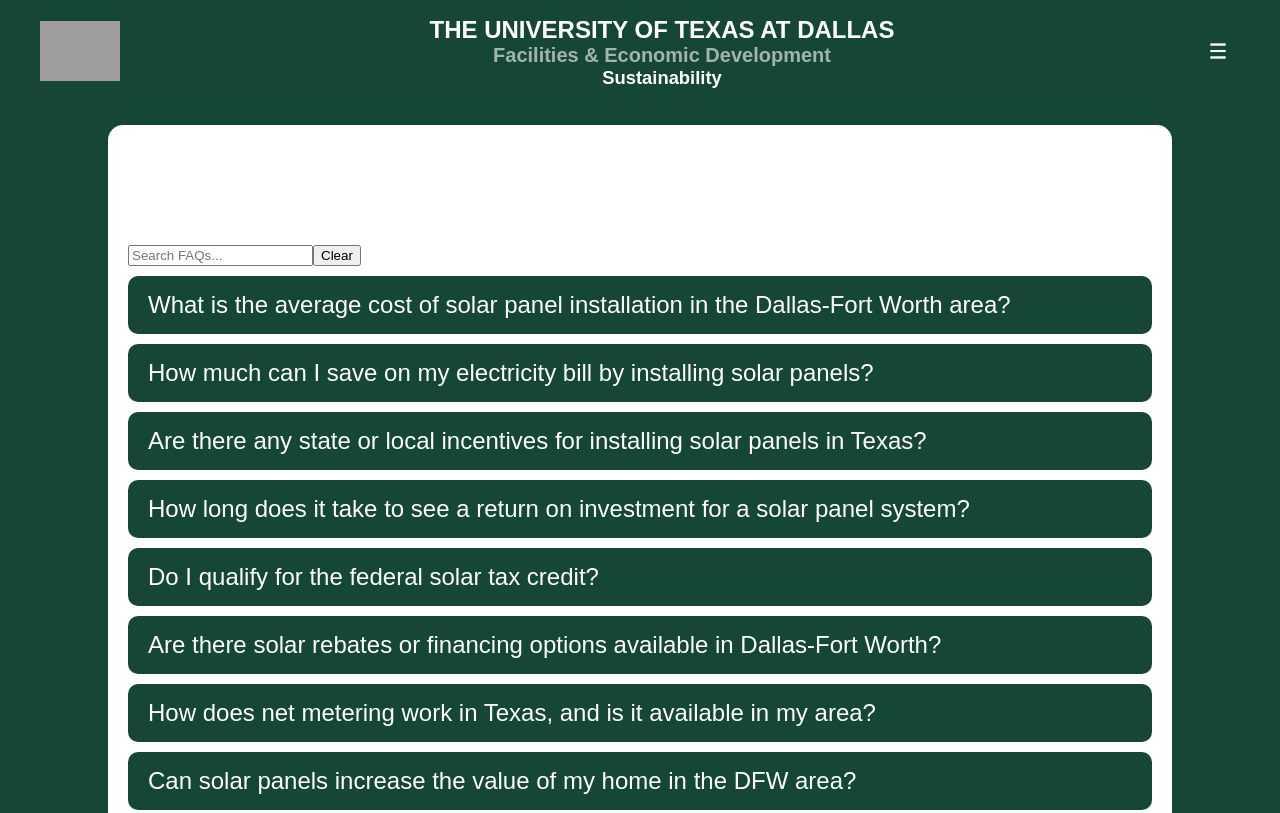
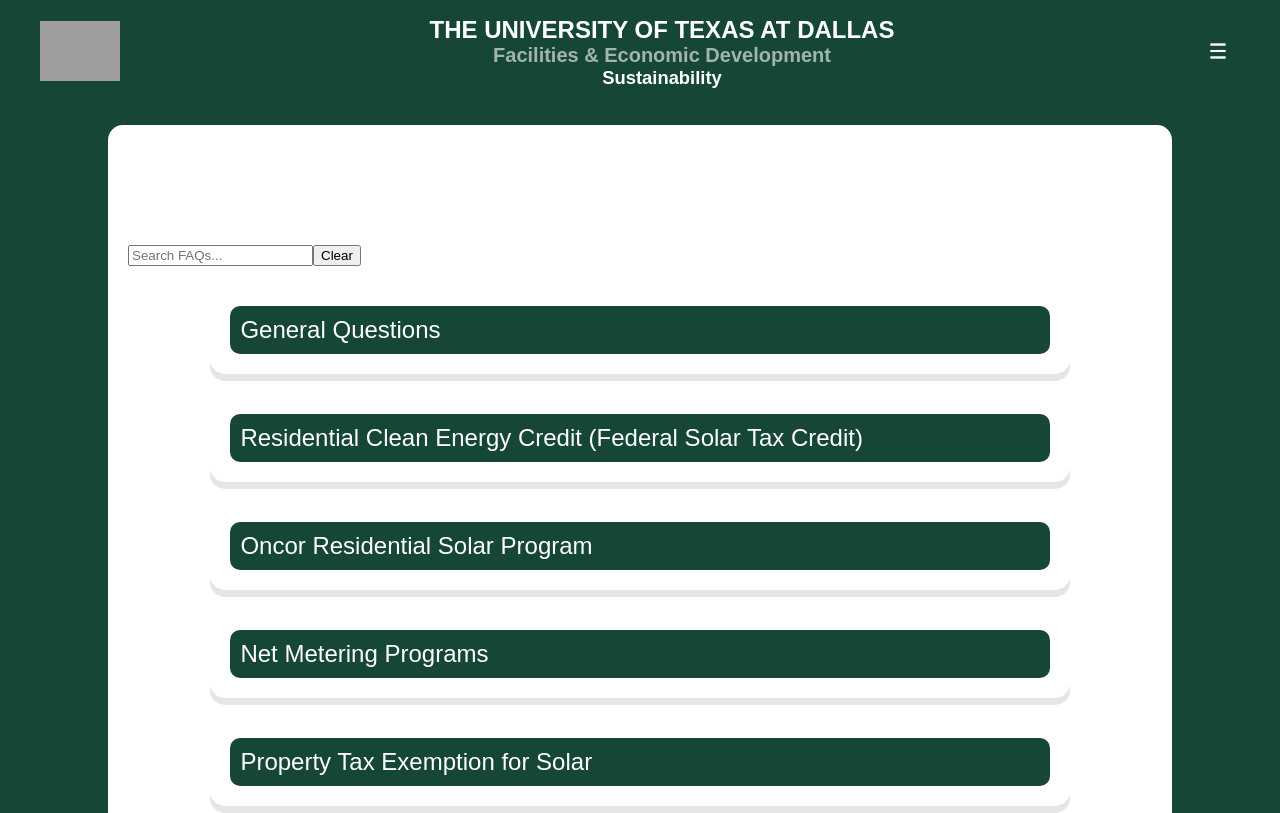
Before and after one commit to UTDallasEPICS/Residential-Solar-Calculator, a React (Create React App) app: page /faq in a window 1280 px wide. Shown: the top 813 px of the page. Built offline with nearby package versions, Linux system fonts and the light colour scheme; grey boxes are pictures that could not be loaded.

Commit message:
Updated FAQ
Fixed FAQ

```diff
--- a/src/components/faq.js
+++ b/src/components/faq.js
@@ -1,77 +1,15 @@
-import React, { useEffect, useState } from 'react';
+import React, { useState } from 'react';
 import './Styles.css';
 
 const FAQ = () => {
-    const [expandedIndex, setExpandedIndex] = useState(null); // State to track which question is expanded
+    const [expandedSectionIndex, setExpandedSectionIndex] = useState(null); // Track expanded section
+    const [expandedQuestionIndex, setExpandedQuestionIndex] = useState(null); // Track expanded question within section
+    const [filter, setFilter] = useState(''); // Track search filter
 
-    useEffect(() => {
-        const questions = document.querySelectorAll('.faq-question');
-        const searchInput = document.getElementById('search');
-        const clearButton = document.getElementById('clear-search');
-        const noResultsMessage = document.getElementById('no-results');
-
-        const highlightSearchTerm = (text, term) => {
-            const regex = new RegExp(`(${term})`, 'gi');
-            return text.replace(regex, '<mark>$1</mark>');
-        };
-
-        const resetHighlighting = (answer, originalText) => {
-            answer.innerHTML = originalText;
-        };
-
-        searchInput.addEventListener('input', () => {
-            const filter = searchInput.value.toLowerCase();
-            let hasResults = false;
-
-            questions.forEach((question) => {
-                const answer = question.nextElementSibling;
-                const originalAnswerText = answer.getAttribute('data-original-text');
-
-                if (!originalAnswerText) {
-                    answer.setAttribute('data-original-text', answer.innerHTML);
-                }
-
-                const answerText = answer.getAttribute('data-original-text').toLowerCase();
-                const questionText = question.textContent.toLowerCase();
-
-                if (answerText.includes(filter) || questionText.includes(filter)) {
-                    question.style.display = 'block';
-                    question.parentElement.style.display = 'block';
-                    answer.style.display = 'block';
-                    question.classList.add('active');
-
-                    const highlightedAnswer = highlightSearchTerm(answer.getAttribute('data-original-text'), filter);
-                    answer.innerHTML = highlightedAnswer;
-                    hasResults = true;
-                } else {
-                    question.style.display = 'none';
-                    question.parentElement.style.display = 'none';
-                    answer.style.display = 'none';
-                }
-
-                if (filter === '') {
-                    resetHighlighting(answer, answer.getAttribute('data-original-text'));
-                    question.style.display = 'block';
-                    answer.style.display = 'none';
-                    question.classList.remove('active');
-                    hasResults = true;
-                }
-            });
-
-            if (hasResults) {
-                noResultsMessage.style.display = 'none';
-            } else {
-                noResultsMessage.style.display = 'block';
-            }
-        });
-
-        clearButton.addEventListener('click', () => {
-            searchInput.value = '';
-            searchInput.dispatchEvent(new Event('input'));
-        });
-    }, []);
-
-        const faqs = [
+    const sections = [
+        {
+            title: "General Questions",
+            faqs: [
                 {
                     question: "What is the average cost of solar panel installation in the Dallas-Fort Worth area?",
                     answer: "The average cost is about $2.20 to $3.04 per watt, depending on system size and location. A 5-kW system can range from $10,000 to $15,200 before incentives. Prices vary with panel quality and installer rates. Dallas tends to be on the lower end compared to other Texas cities. Incentives may further reduce costs."
@@ -151,44 +89,171 @@
                 {
                     question: "How do I maintain my solar panels, and can they be damaged by debris or dirt?",
                     answer: "Maintenance is minimal and typically involves periodic cleaning to remove debris, dirt, and leaves. Regular checks ensure panels stay efficient. Solar panels are durable, but heavy debris could potentially cause damage. In most cases, rain helps keep them clean, and professional maintenance checks can ensure optimal performance."
+                }
+            ]
         },
         {
+            title: "Residential Clean Energy Credit (Federal Solar Tax Credit)",
+            faqs: [
+                {
+                    question: "What is the Federal Solar Tax Credit?",
+                    answer: "The Federal Solar Tax Credit is a tax incentive from the federal government. It allows you to subtract a portion of the cost of your solar system directly from your federal taxes."
+                },
+                {
+                    question: "How much can I get?",
+                    answer: "You can claim 30% of the total cost of your solar installation, which includes solar panels, wiring, labor, permits, etc."
+                },
+                {
+                    question: "How does the credit work?",
+                    answer: "When you file your federal taxes, this credit reduces the amount of tax you owe. If you owe $8,000 in taxes and have a $6,000 solar credit, you will only need to pay $2,000 in taxes."
+                },
+                {
+                    question: "Can unused credits be rolled over?",
+                    answer: "Yes. If your tax credit is larger than what you owe for the year, the unused portion can be carried over to the next year."
+                },
+                {
+                    question: "Who is eligible?",
+                    answer: "Homeowners in the U.S. who install solar panels or upgrade existing systems can claim this credit."
+                }
+            ]
+        },
+        {
+            title: "Oncor Residential Solar Program",
+            faqs: [
+                {
+                    question: "What is the Oncor Residential Solar Program?",
+                    answer: "This program offers rebates to homeowners within Oncor’s service area who install solar panels, helping reduce the upfront cost of solar installation."
+                },
+                {
+                    question: "How much can I get?",
+                    answer: "You can receive a rebate of up to $9,000, depending on your system's size and efficiency."
+                },
+                {
+                    question: "Who is eligible?",
+                    answer: "You must live within Oncor's service area and install a qualifying solar photovoltaic (PV) system."
+                },
+                {
+                    question: "How do I apply?",
+                    answer: "After installing your system, apply for the rebate through Oncor."
+                }
+            ]
+        },
+        {
+            title: "Net Metering Programs",
+            faqs: [
+                {
+                    question: "What is net metering?",
+                    answer: "Net metering allows you to send extra energy produced by your solar panels back to the grid, and your utility company will give you credit on your electricity bill for the energy you contribute."
+                },
+                {
+                    question: "How does it work?",
+                    answer: "When your solar panels produce more energy than you need, the excess energy is sent to the grid."
+                },
+                {
+                    question: "What are the benefits of net metering?",
+                    answer: "Lower electricity bills and energy independence are key benefits."
+                },
+                {
+                    question: "Who offers net metering in DFW?",
+                    answer: "Some local utility companies in the Dallas-Fort Worth area offer net metering."
+                }
+            ]
+        },
+        {
+            title: "Property Tax Exemption for Solar",
+            faqs: [
+                {
+                    question: "What is the property tax exemption for solar?",
+                    answer: "This exemption prevents you from paying property taxes on the increased value of your home due to installing solar panels."
+                },
+                {
+                    question: "How does it work?",
+                    answer: "The added value from solar installations is not taxed."
+                },
+                {
+                    question: "What are the benefits?",
+                    answer: "You save money by avoiding extra property taxes on the value added by your solar system."
+                },
+                {
+                    question: "Who is eligible?",
+                    answer: "All Texas homeowners who install solar panels qualify for this state-wide exemption."
+                }
+            ]
+        },
+        {
+            title: "Contact Information",
+            faqs: [
+                {
                     question: "Have any more questions?",
-                answer: "Please feel free to contact us at (insert email here)"
+                    answer: "Please feel free to contact us at (insert email here)."
                 }
+            ]
+        }
+    ];
 
 
-        ];
+    const toggleSection = (index) => {
+        setExpandedSectionIndex(expandedSectionIndex === index ? null : index); // Toggle section display
+        setExpandedQuestionIndex(null); // Close any open question when a new section is opened
+    };
 
-    const toggleAnswer = (index) => {
-        setExpandedIndex(expandedIndex === index ? null : index); // Toggle the answer display
+    const toggleQuestion = (index) => {
+        setExpandedQuestionIndex(expandedQuestionIndex === index ? null : index); // Toggle question display
     };
+
+    const filteredSections = sections.map(section => {
+        const filteredFaqs = section.faqs.filter(faq =>
+            faq.question.toLowerCase().includes(filter) || faq.answer.toLowerCase().includes(filter)
+        );
+        return { ...section, faqs: filteredFaqs };
+    }).filter(section => section.faqs.length > 0);
 
     return (
         <div className="faq-section">
             <h1 className="MainHeader">Frequently Asked Questions</h1>
             <div className="search-container">
-                <input type="text" id="search" placeholder="Search FAQs..." />
-                <button id="clear-search">Clear</button>
+                <input
+                    type="text"
+                    id="search"
+                    placeholder="Search FAQs..."
+                    value={filter}
+                    onChange={(e) => setFilter(e.target.value.toLowerCase())}
+                />
+                <button id="clear-search" onClick={() => setFilter('')}>Clear</button>
             </div>
-            <div id="no-results" style={{ display: 'none' }}>No results found</div>
+            {filteredSections.length === 0 && (
+                <div id="no-results">No results found</div>
+            )}
             <div className="faq-content">
-                {faqs.map((faq, index) => (
-                    <div key={index}>
+                {filteredSections.map((section, sectionIndex) => (
+                    <div key={sectionIndex} className="faq-section">
                         <div
                             className="faq-question"
-                            style={{ color: 'white' }} // Set color directly here
-                            onClick={() => toggleAnswer(index)}
+                            onClick={() => toggleSection(sectionIndex)}
+                            style={{ cursor: 'pointer', backgroundColor: '#154734', color: 'white', padding: '10px', borderRadius: '10px', margin: '0' }}
+                        >
+                            {section.title}
+                        </div>
+                        {expandedSectionIndex === sectionIndex && (
+                            <div
+                                className="faq-questions"
+                                style={{ padding: '15px', border: '1px solid #154734', borderRadius: '10px', backgroundColor: '#ffffff' }}
+                            >
+                                {section.faqs.map((faq, faqIndex) => (
+                                    <div key={faqIndex}>
+                                        <div
+                                            onClick={() => toggleQuestion(faqIndex)}
+                                            style={{ cursor: 'pointer', fontWeight: 'bold', color: 'black', margin: '20px 0' }}
                                         >
                                             {faq.question}
                                         </div>
-                        <div
-                            className="faq-answer"
-                            data-original-text={faq.answer}
-                            style={{ display: expandedIndex === index ? 'block' : 'none' }}
-                        >
-                            {faq.answer}
+                                        {expandedQuestionIndex === faqIndex && (
+                                            <p style={{ marginLeft: '20px', color: 'black' }}>{faq.answer}</p>
+                                        )}
                                     </div>
+                                ))}
+                            </div>
+                        )}
                     </div>
                 ))}
             </div>
```
Lines whose indentation alone changed are shown as unchanged.
